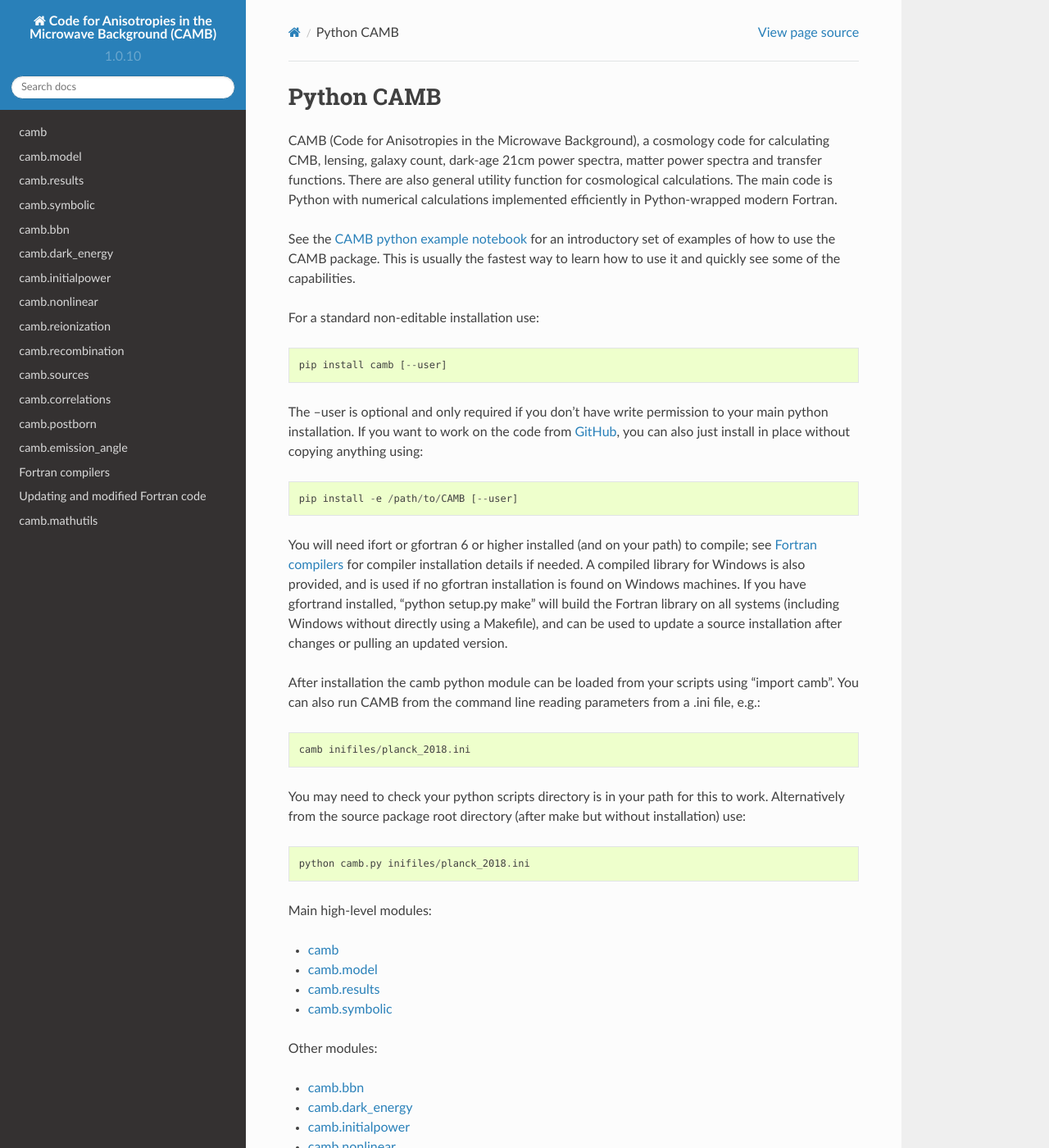
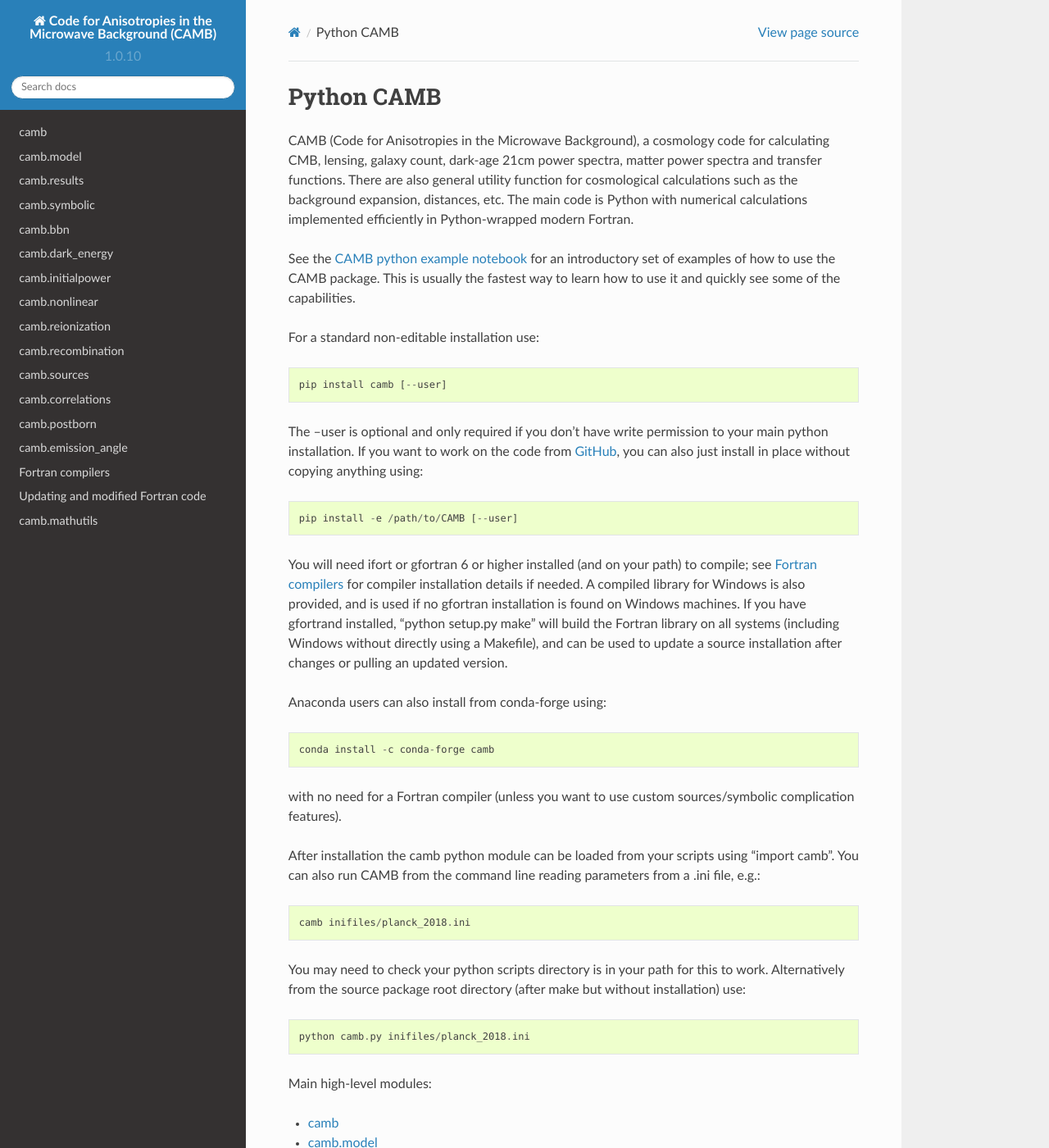
Before and after one commit to cmbant/CAMB, a Sphinx documentation site: the page built from docs/source/index.rst, in a window 1280 px wide and 1400 px high. Shown: the whole window at 82% size. Built offline with Sphinx 7.4.7 and the Read the Docs theme 2.0.0, drawn with Linux system fonts in a browser that asks for light colours; pages that are not in the unit, such as notebooks, are missing from menus.

Commit message:
doc for conda install

```diff
--- a/docs/source/index.rst
+++ b/docs/source/index.rst
@@ -3,8 +3,8 @@ Python CAMB
 
 CAMB (Code for Anisotropies in the Microwave Background), a cosmology code for calculating CMB, lensing,
 galaxy count, dark-age 21cm power spectra, matter power spectra and transfer functions.
-There are also general utility function for cosmological calculations. The main code is Python with numerical
-calculations implemented efficiently in Python-wrapped modern Fortran.
+There are also general utility function for cosmological calculations such as the background expansion, distances, etc.
+The main code is Python with numerical calculations implemented efficiently in Python-wrapped modern Fortran.
 
 See the `CAMB python example notebook <https://camb.readthedocs.org/en/latest/CAMBdemo.html>`_ for an
 introductory set of examples of how to use the CAMB package. This is usually the fastest way to learn how to use it
@@ -24,6 +24,12 @@ compiler installation details if needed. A compiled library for Windows is also
 gfortran installation is found on Windows machines. If you have gfortrand installed, "python setup.py make" will build
 the Fortran library on all systems (including Windows without directly using a Makefile), and can be used to update
 a source installation after changes or pulling an updated version.
+
+Anaconda users can also install from conda-forge using::
+
+  conda install -c conda-forge camb
+
+with no need for a Fortran compiler (unless you want to use custom sources/symbolic complication features).
 
 After installation the camb python module can be loaded from your scripts using "import camb".
 You can also run CAMB from the command line reading parameters from a .ini file, e.g.::
```
